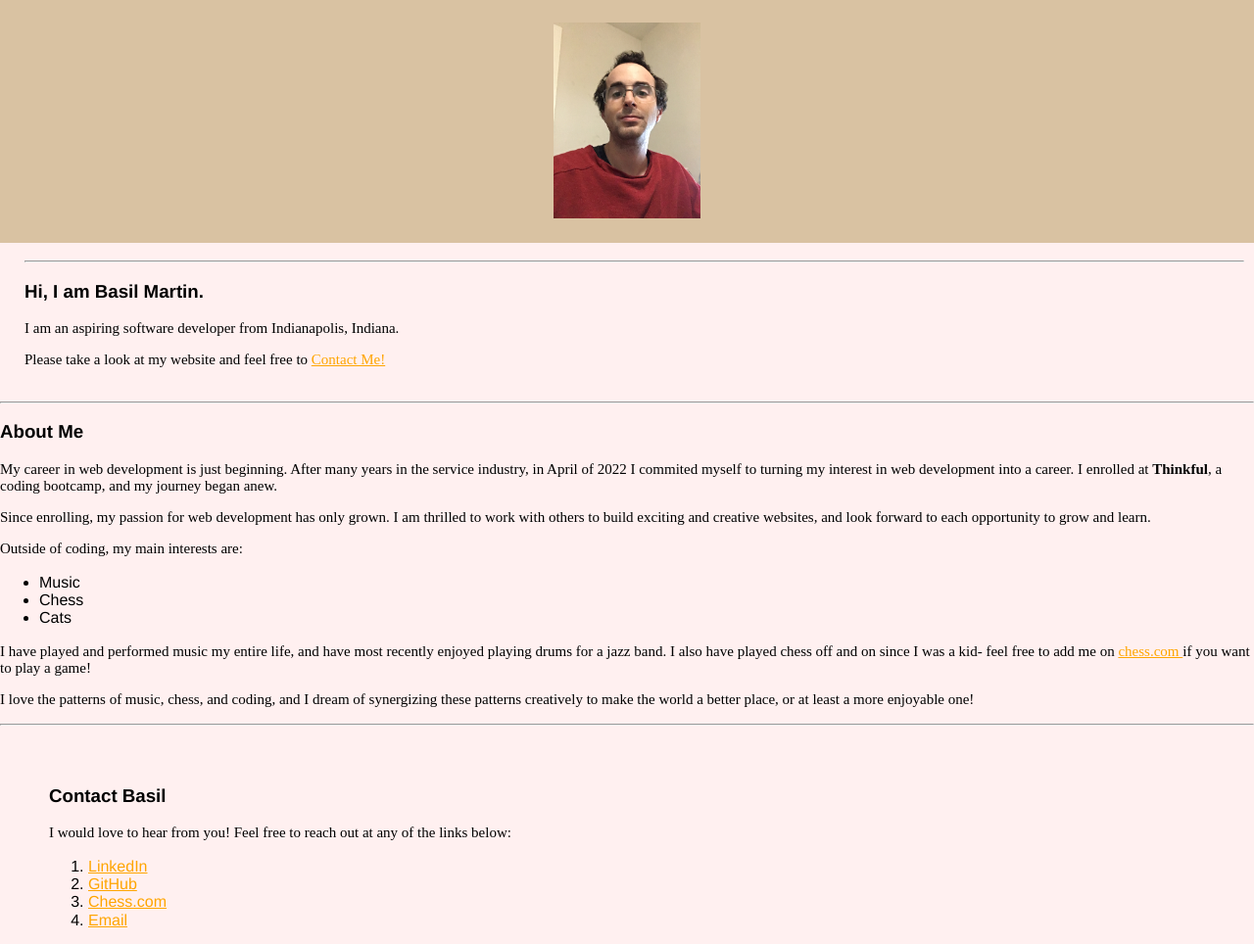
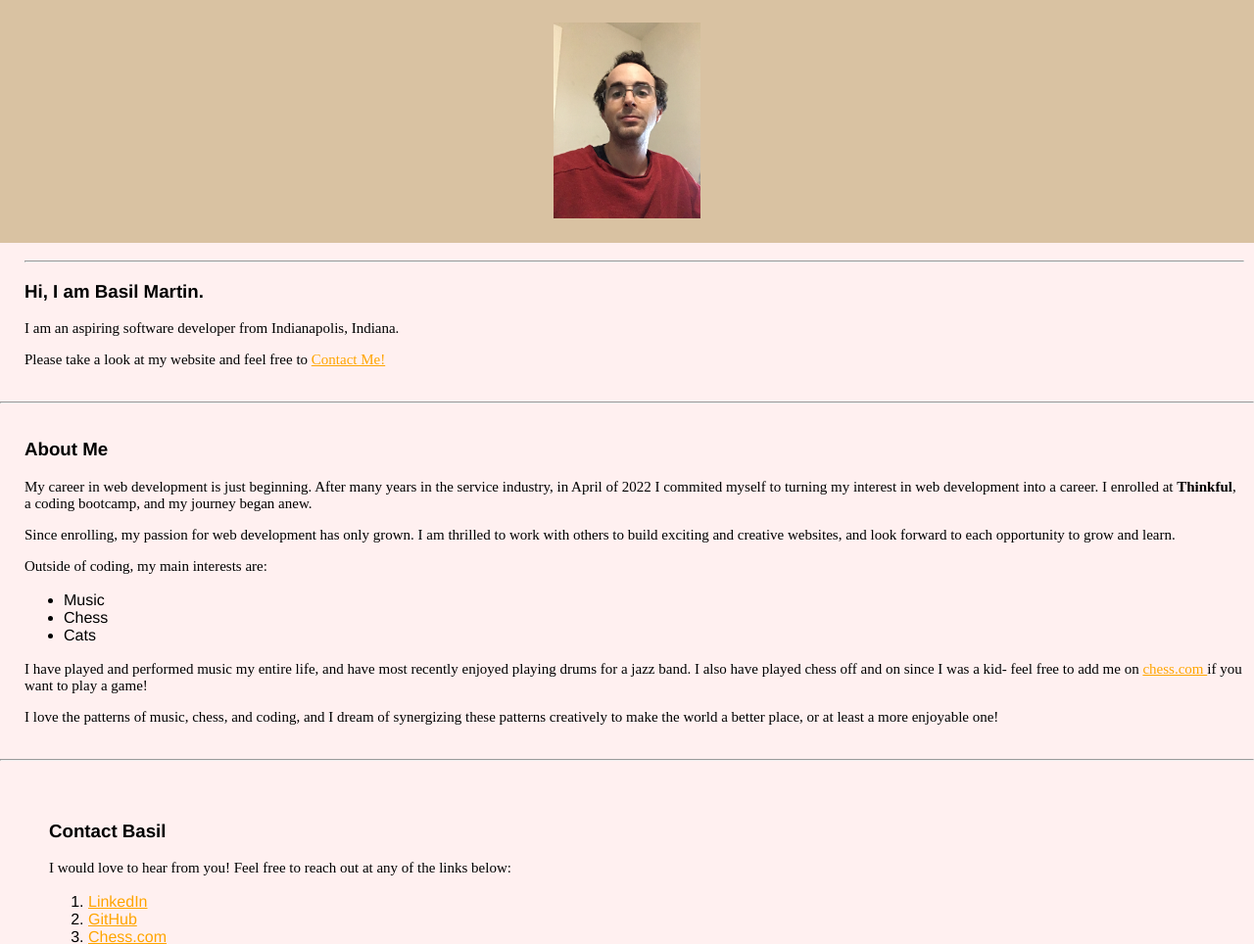
Before and after one commit to BasilCMartin/Portfolio, a plain HTML site: page index.html in a window 1280 px wide. Shown: the part 129-1093 px from the top of the page at 98% size. Drawn offline with nearby package versions, Linux system fonts and the light colour scheme; a script that the page names is missing.

Commit message:
Update style.css

```diff
--- a/style.css
+++ b/style.css
@@ -34,6 +34,9 @@ div {
   padding: 25px 25px 25px 25px
 }
 /* left padding most important for visual */
+article {
+  padding: 10px 10px 10px 25px
+}
 section {
   padding: 10px 10px 10px 25px
 }
```
